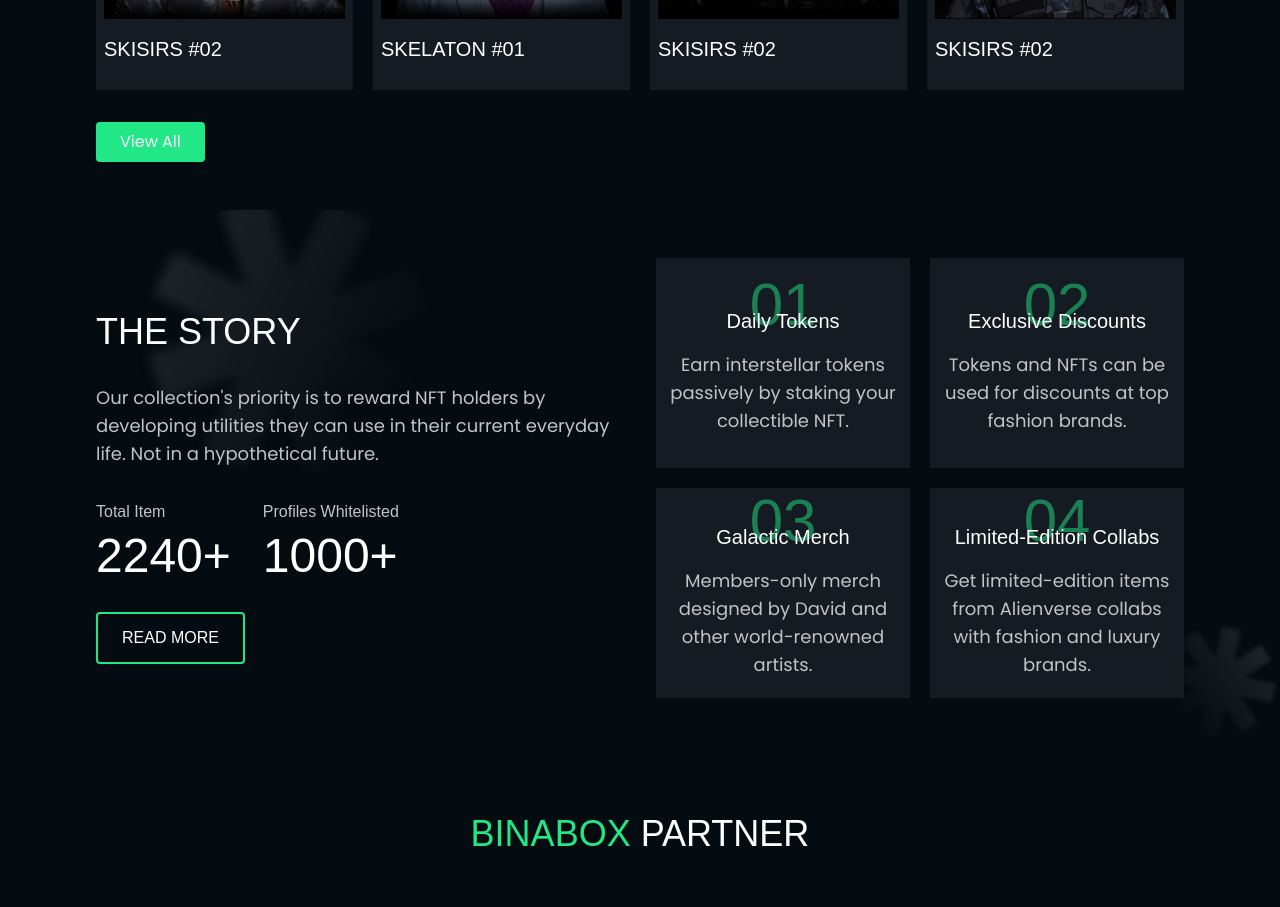
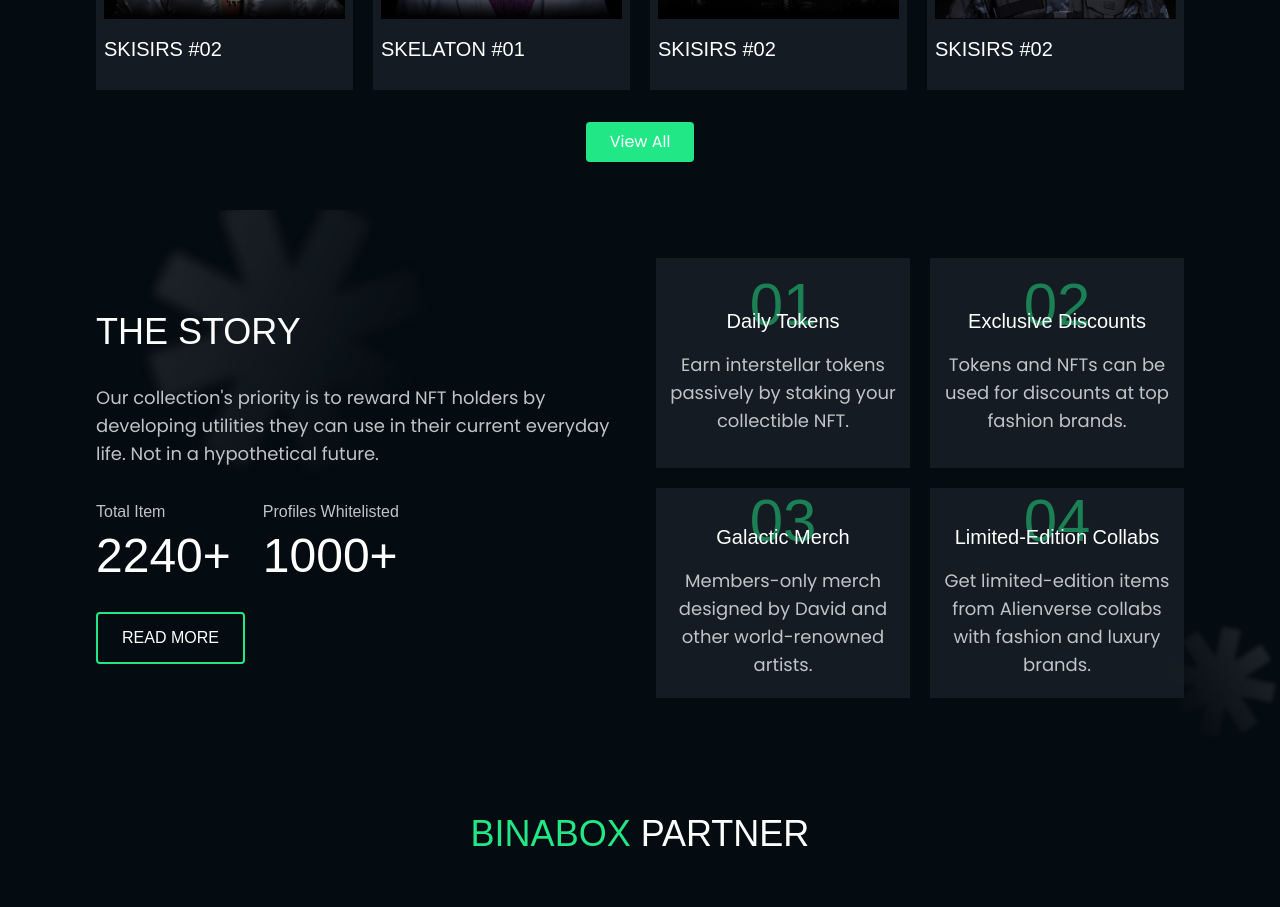
Before and after one commit to gift56/nftalien, a Next.js app: page / in a window 1280 px wide. Shown: the part 2000-2907 px from the top of the page. Built offline with nearby package versions, Linux system fonts and the light colour scheme; a web font is replaced by a local one.

Commit message:
working on collections

```diff
--- a/components/Collections.tsx
+++ b/components/Collections.tsx
@@ -56,11 +56,13 @@ const Collections = () => {
               </MotionContainer>
             ))}
           </div>
-          <Link href="/collections">
-            <button className="w-fit py-2 px-6 flex items-center justify-center gap-3 bg-primary rounded hover:opacity-80 transition-all duration-300">
-              View All
-            </button>
-          </Link>
+          <div className="w-full flex items-center justify-center">
+            <Link href="/collections">
+              <button className="w-fit py-2 px-6 flex items-center justify-center gap-3 bg-primary rounded hover:opacity-80 transition-all duration-300">
+                View All
+              </button>
+            </Link>
+          </div>
         </div>
       </div>
     </section>
```
